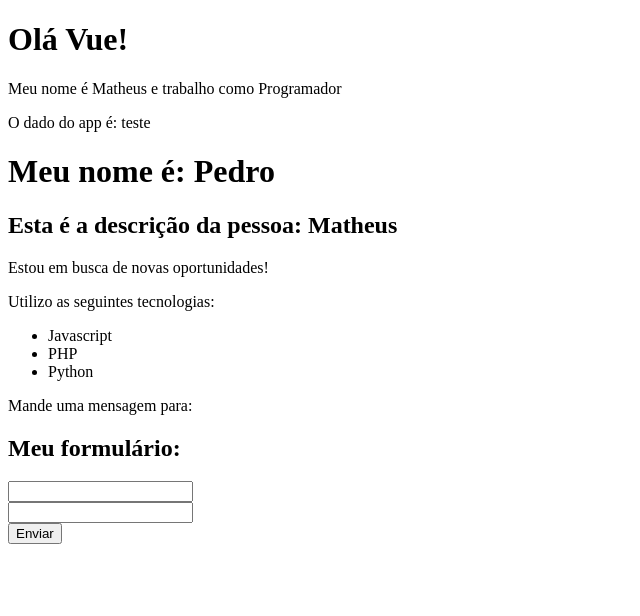
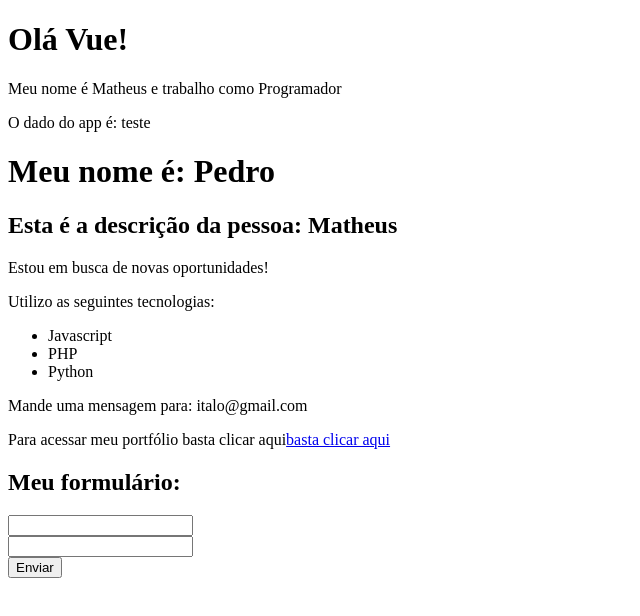
Before and after one commit to ilima12/Curso-Vue, a Vue app in the folder 2_projeto_vue/: page / in a window 1280 px wide. Shown: the top 616 px of the page, without its empty margins (0-640 px from the left). Built offline with nearby package versions, Linux system fonts and the light colour scheme.

Commit message:
Implementação de v-show

```diff
--- a/2_projeto_vue/src/components/Info.vue
+++ b/2_projeto_vue/src/components/Info.vue
@@ -8,7 +8,8 @@
     <li>PHP</li>
     <li>Python</li>
    </ul>
-  <p>Mande uma mensagem para: {{ email }}</p>
+  <p v-show="mostrar_email">Mande uma mensagem para: {{ email }}</p>
+  <p>Para acessar meu portfólio basta clicar aqui<a href="meu_link">basta clicar aqui</a></p>
 </div>
 </template>
 
@@ -18,7 +19,9 @@ export default {
     data() {
         return {
             esta_trabalhando: false,
-            mostrar_email: true
+            mostrar_email: true,
+            email: 'italo@gmail.com',
+            meu_link: 'https://'
         }
     }
 }
```
